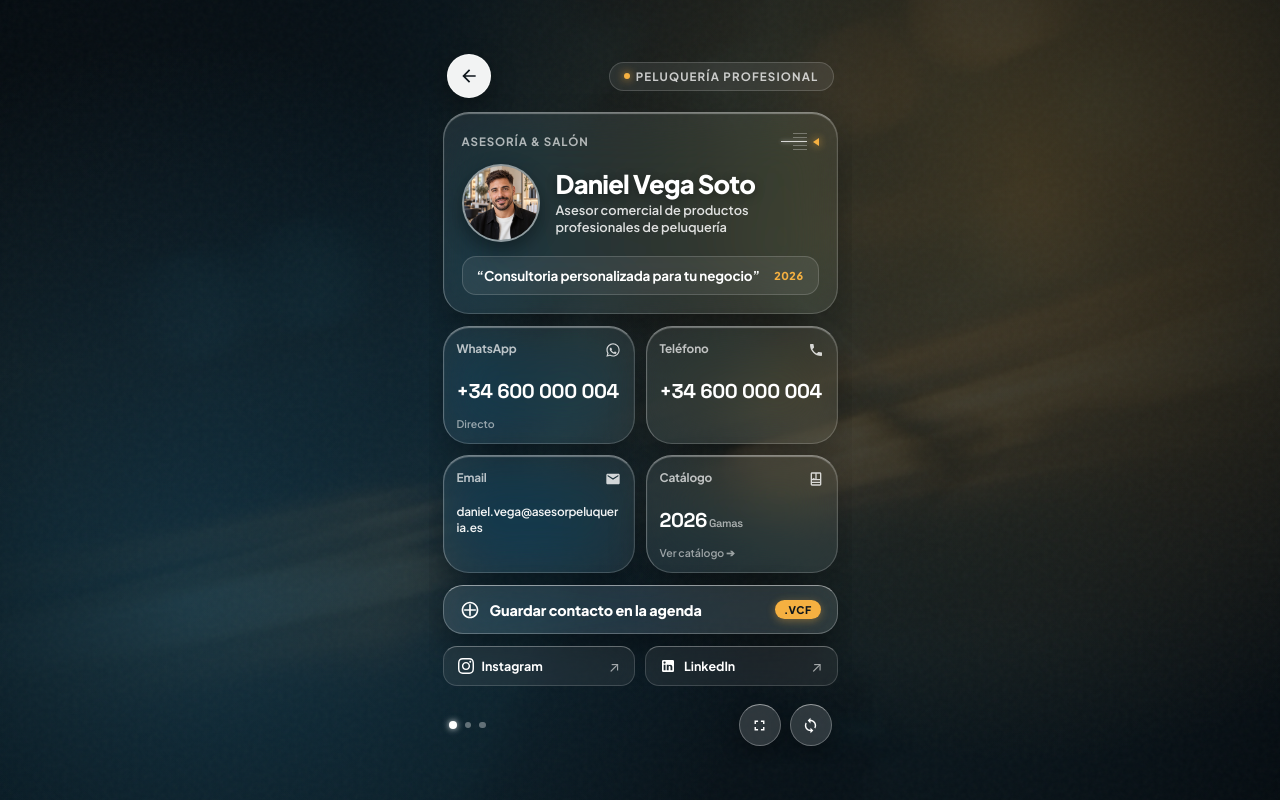
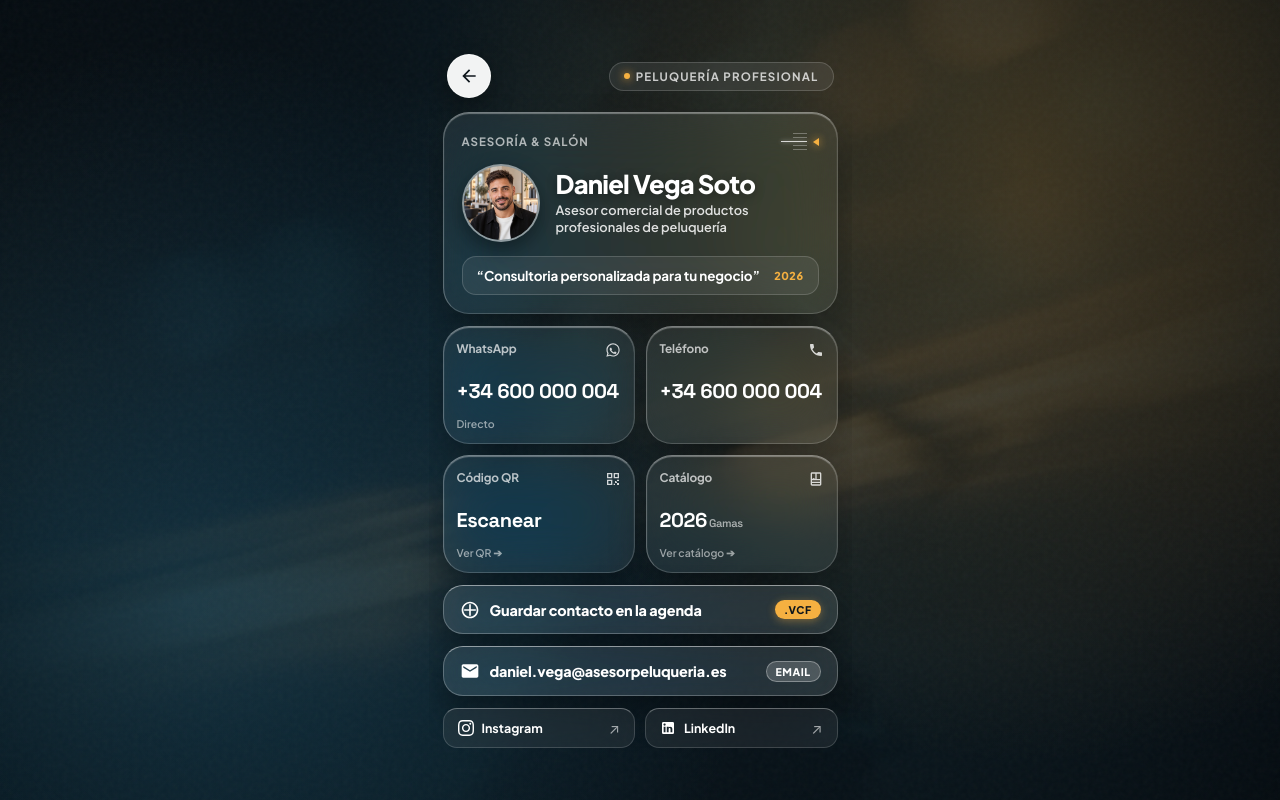
Before and after one commit to ItxasGG/daniel-tarjetadigital, a plain HTML site: page index.html in a window 1280 px wide. Drawn offline with Linux system fonts and the light colour scheme.

Commit message:
feat: reubicar email debajo de guardar contacto, añadir tile de QR en grid y eliminar barra inferior

```diff
--- a/index.html
+++ b/index.html
@@ -568,6 +568,56 @@
       width: 20px;
       height: 20px;
       fill: #FFFFFF;
+    }
+
+
+    /* ==========================================================================
+       BOTÓN HERO 2: EMAIL EN CÁPSULA DE VIDRIO (MISMO ESPACIO QUE GUARDAR CONTACTO)
+       ========================================================================== */
+    .email-glass-btn {
+      width: 100%;
+      background: rgba(255, 255, 255, 0.12);
+      backdrop-filter: blur(28px) saturate(190%);
+      -webkit-backdrop-filter: blur(28px) saturate(190%);
+      border: 1px solid rgba(255, 255, 255, 0.25);
+      border-top: 1.5px solid rgba(255, 255, 255, 0.5);
+      border-radius: var(--radius-lg);
+      padding: 13.5px 16px;
+      display: flex;
+      align-items: center;
+      justify-content: space-between;
+      color: #FFFFFF;
+      cursor: pointer;
+      box-shadow: 0 16px 32px rgba(0, 0, 0, 0.35);
+      transition: var(--transition);
+      font-family: inherit;
+      text-decoration: none;
+    }
+
+    .email-glass-btn:hover {
+      background: rgba(255, 255, 255, 0.18);
+      border-color: rgba(255, 255, 255, 0.4);
+      transform: translateY(-1.5px);
+    }
+
+    .email-glass-btn:active {
+      transform: translateY(1px);
+    }
+
+    .save-email-label {
+      font-size: 0.82rem;
+      letter-spacing: -0.01em;
+    }
+
+    .email-badge-glass {
+      background: rgba(255, 255, 255, 0.18);
+      border: 1px solid rgba(255, 255, 255, 0.32);
+      color: #FFFFFF;
+      font-size: 0.66rem;
+      font-weight: 800;
+      padding: 3px 9px;
+      border-radius: 100px;
+      letter-spacing: 0.05em;
     }
 
     .save-label {
@@ -1108,23 +1158,23 @@
         <span class="tile-subtext">&nbsp;</span>
       </a>
 
-      <!-- Tile 3: Email -->
-      <a href="mailto:daniel.vega@asesorpeluqueria.es?subject=Consultor%C3%ADa%20Personalizada%20Sal%C3%B3n" class="glass-card tile-glass-card">
+      <!-- Tile 3: Código QR (En el lugar donde estaba el email) -->
+      <div class="glass-card tile-glass-card" id="btnOpenQR">
         <div class="tile-top">
-          <span class="tile-label">Email</span>
+          <span class="tile-label">Código QR</span>
           <div class="tile-icon-indicator">
             <svg viewBox="0 0 24 24">
-              <path d="M20 4H4c-1.1 0-1.99.9-1.99 2L2 18c0 1.1.9 2 2 2h16c1.1 0 2-.9 2-2V6c0-1.1-.9-2-2-2zm0 4l-8 5-8-5V6l8 5 8-5v2z"/>
+              <path d="M3 3h8v8H3V3zm2 2v4h4V5H5zm8-2h8v8h-8V3zm2 2v4h4V5h-4zM3 13h8v8H3v-8zm2 2v4h4v-4H5zm13-2h3v2h-3v-2zm-3 2h2v3h-2v-3zm3 3h3v3h-3v-3zm-5 1h2v2h-2v-2zm3-3h2v2h-2v-2z"/>
             </svg>
           </div>
         </div>
 
         <div class="tile-value-block">
-          <div class="tile-value email-value">daniel.vega@asesorpeluqueria.es</div>
-        </div>
-
-        <span class="tile-subtext">&nbsp;</span>
-      </a>
+          <div class="tile-value">Escanear</div>
+        </div>
+
+        <span class="tile-subtext">Ver QR ➔</span>
+      </div>
 
       <!-- Tile 4: Catálogo (Todo como está, sin gráfico) -->
       <div class="glass-card tile-glass-card" id="btnOpenCatalog">
@@ -1157,6 +1207,17 @@
       <span class="vcf-badge-gold">.VCF</span>
     </button>
 
+    <!-- 4. Botón de Email: Ocupa el mismo espacio que el de Guardar Contacto -->
+    <a href="mailto:daniel.vega@asesorpeluqueria.es?subject=Consultor%C3%ADa%20Personalizada%20Sal%C3%B3n" class="email-glass-btn" id="btnEmailFull">
+      <div class="save-left">
+        <svg viewBox="0 0 24 24">
+          <path d="M20 4H4c-1.1 0-1.99.9-1.99 2L2 18c0 1.1.9 2 2 2h16c1.1 0 2-.9 2-2V6c0-1.1-.9-2-2-2zm0 4l-8 5-8-5V6l8 5 8-5v2z"/>
+        </svg>
+        <span class="save-label save-email-label">daniel.vega@asesorpeluqueria.es</span>
+      </div>
+      <span class="email-badge-glass">EMAIL</span>
+    </a>
+
     <!-- 4. Redes Sociales en Cápsulas de Vidrio (Instagram & LinkedIn) -->
     <section class="social-glass-row" aria-label="Redes profesionales">
       <a href="https://instagram.com/danielvega.asesor" target="_blank" rel="noopener noreferrer" class="social-pill">
@@ -1180,32 +1241,7 @@
       </a>
     </section>
 
-    <!-- 5. Barra Inferior: Puntos de Navegación & Botones Circulares Flotantes -->
-    <footer class="bottom-bar-wrapper">
-      <!-- Puntos de paginación exactamente como en la captura de referencia -->
-      <div class="pager-dots">
-        <span class="pager-dot active"></span>
-        <span class="pager-dot"></span>
-        <span class="pager-dot"></span>
-      </div>
-
-      <!-- Botones flotantes circulares de esquina inferior (Expand / QR y Refrescar / Compartir) -->
-      <div class="bottom-actions">
-        <button class="bottom-circle-btn" id="btnOpenQR" title="Mostrar Código QR" aria-label="Mostrar Código QR">
-          <!-- Icono expand / QR -->
-          <svg viewBox="0 0 24 24">
-            <path d="M7 14H5v5h5v-2H7v-3zm-2-4h2V7h3V5H5v5zm12 7h-3v2h5v-5h-2v3zM14 5v2h3v3h2V5h-5z"/>
-          </svg>
-        </button>
-
-        <button class="bottom-circle-btn" id="btnShareBottom" title="Compartir enlace" aria-label="Compartir enlace">
-          <!-- Icono loop / share -->
-          <svg viewBox="0 0 24 24">
-            <path d="M12 4V1L8 5l4 4V6c3.31 0 6 2.69 6 6 0 1.01-.25 1.97-.7 2.8l1.46 1.46C19.54 15.03 20 13.57 20 12c0-4.42-3.58-8-8-8zm0 14c-3.31 0-6-2.69-6-6 0-1.01.25-1.97.7-2.8L5.24 7.74C4.46 8.97 4 10.43 4 12c0 4.42 3.58 8 8 8v3l4-4-4-4v3z"/>
-          </svg>
-        </button>
-      </div>
-    </footer>
+
 
   </main>
 
@@ -1447,7 +1483,7 @@
       }
 
       btnShareTop.addEventListener('click', shareCard);
-      btnShareBottom.addEventListener('click', shareCard);
+      if (btnShareBottom) btnShareBottom.addEventListener('click', shareCard);
       btnCopyLinkModal.addEventListener('click', copyUrlToClipboard);
 
       // 6. Modal de Catálogo
```
